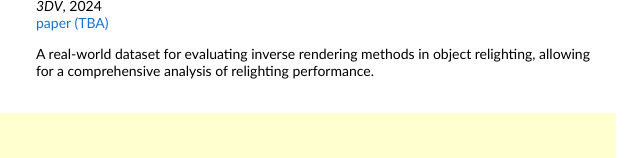
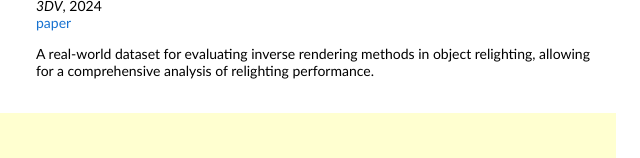
Before and after one commit to sanskar107/sanskar107.github.io, a plain HTML site: page index.html in a window 1280 px wide. Shown: the part 499-657 px from the top of the page, 424-1064 px from the left. Drawn offline with Linux system fonts and the light colour scheme.

Commit message:
add link to paper

```diff
--- a/index.html
+++ b/index.html
@@ -125,7 +125,7 @@
                   <br>
                   <em>3DV</em>, 2024
                   <br>
-                  <a href="">paper (TBA)</a>
+                  <a href="https://arxiv.org/abs/2401.09126">paper</a>
                   <p></p>
                   <p>
                     A real-world dataset for evaluating inverse rendering methods in object
```
Also changed, not shown: 1 other file.
